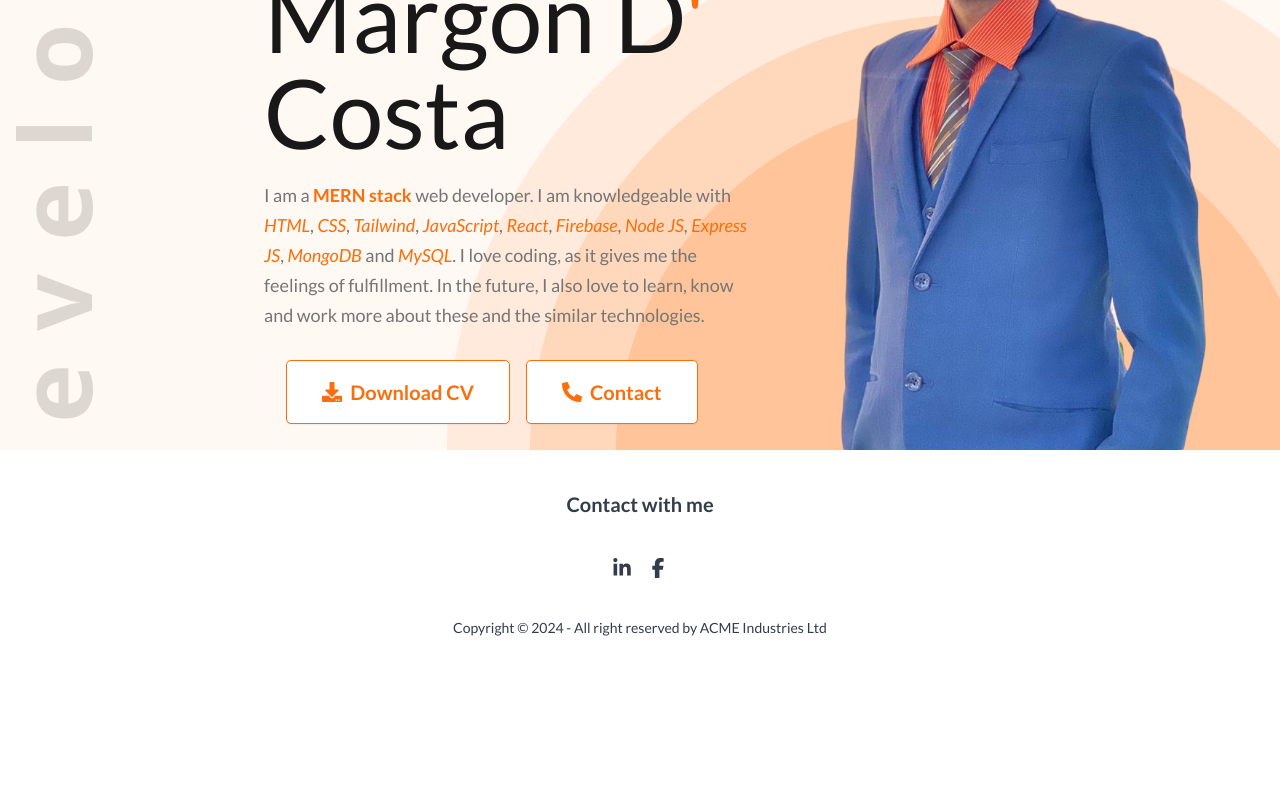
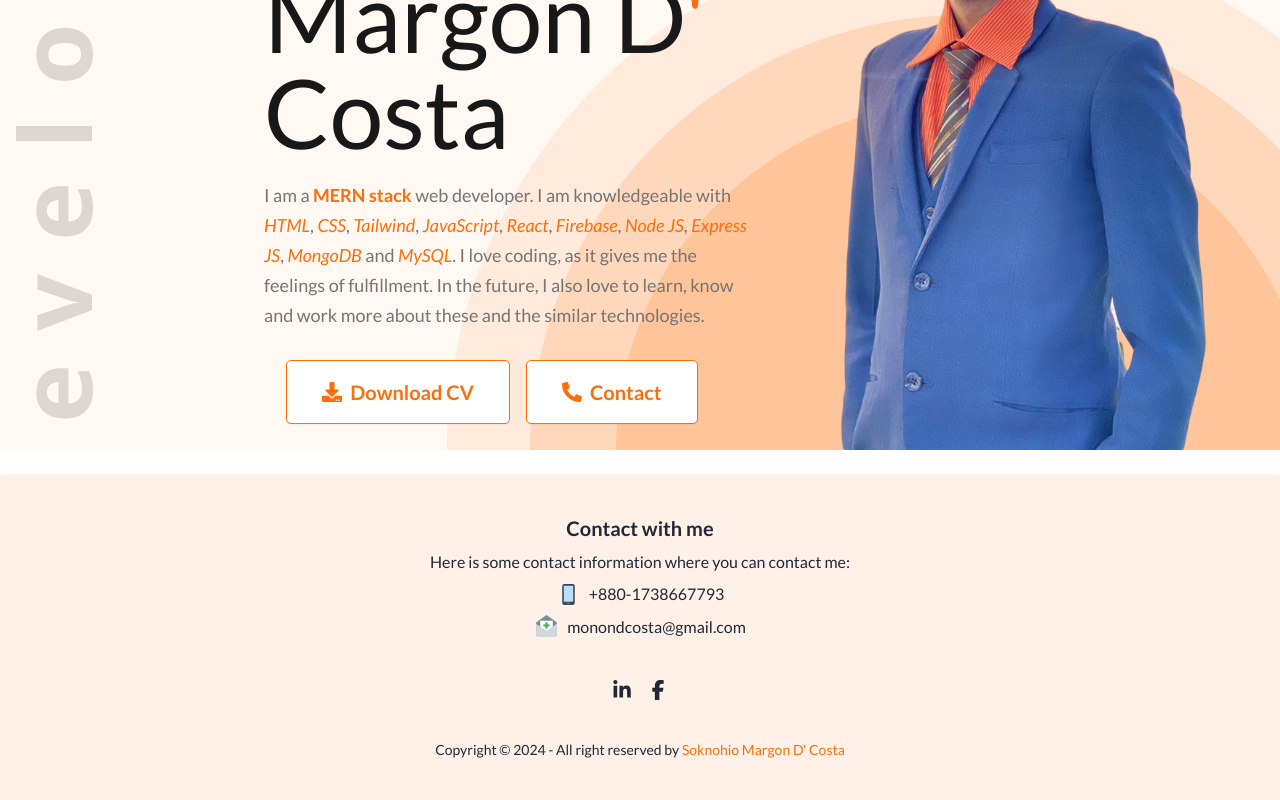
Before and after one commit to Marg0n/Portfolio, a React (Vite) app: page / in a window 1280 px wide. Shown: the part 338-1138 px from the top of the page. Before the commit the page ends 1016 px from the top, so only its background shows below. Built offline with nearby package versions, Linux system fonts and the light colour scheme.

Commit message:
update: footer

```diff
--- a/index.html
+++ b/index.html
@@ -1,5 +1,5 @@
 <!doctype html>
-<html lang="en">
+<html lang="en" data-theme="light">
   <head>
     <meta charset="UTF-8" />
     <link rel="icon" type="image/svg+xml" href="briefcase.gif" />
--- a/src/App.jsx
+++ b/src/App.jsx
@@ -5,7 +5,7 @@ import Heading from './components/Heading'
 function App() {
 
   return (
-    <div className='font-lato'>
+    <div className='font-lato space-y-6'>
 
       <Heading/>
 
--- a/src/components/Footer.jsx
+++ b/src/components/Footer.jsx
@@ -1,5 +1,6 @@
 import { FaFacebookF, FaLinkedinIn } from "react-icons/fa6";
 import { Link } from "react-router-dom";
+import { FcInvite, FcPhoneAndroid } from "react-icons/fc";
 
 
 const Footer = () => {
@@ -8,27 +9,38 @@ const Footer = () => {
 
     return (
         <>
-            <footer id='contact' className="footer footer-center  text-base-content rounded p-10">
+            <footer id='contact' className="footer footer-center  text-base-content rounded p-10  bg-opacity-10 bg-orange-500">
                 {/* <nav className="grid grid-flow-col gap-4">
                     <a className="link link-hover">About us</a>
                     <a className="link link-hover">Contact</a>
                     <a className="link link-hover">Jobs</a>
                     <a className="link link-hover">Press kit</a>
                 </nav> */}
-                <h3 className="text-xl font-bold">Contact with me</h3>
+                <div className="gap-2 ">
+                    <h3 className="text-xl font-bold">Contact with me</h3>
+                    <p className="space-y-2 text-base ">
+                        Here is some contact information where you can contact me: <br />
+                    </p>
+                    <div className="flex text-base gap-2">
+                        <FcPhoneAndroid size={25} /> +880-1738667793
+                    </div>
+                    <div className="flex text-base gap-2">
+                        <FcInvite size={25} /> monondcosta@gmail.com
+                    </div>
+                </div>
                 <nav>
                     <div className="grid grid-flow-col gap-4">
 
-                        <Link to='https://linkedin.com/in/sokhorio-margon-d-costa-885823193'  target="_blank" >
-                            <FaLinkedinIn  />
+                        <Link to='https://linkedin.com/in/sokhorio-margon-d-costa-885823193' target="_blank" className="hover:scale-110">
+                            <FaLinkedinIn />
                         </Link>
-                        <Link to='https://www.facebook.com/margon.dcosta/'  target="_blank" >
+                        <Link to='https://www.facebook.com/margon.dcosta/' target="_blank" className="hover:scale-110">
                             <FaFacebookF />
                         </Link>
                     </div>
                 </nav>
                 <aside>
-                    <p>Copyright © {new Date().getFullYear()} - All right reserved by ACME Industries Ltd</p>
+                    <p>Copyright © {new Date().getFullYear()} - All right reserved by <span className="hover:cursor-pointer primary-color" title="monondcosta@gmail.com">Soknohio Margon D&apos; Costa</span></p>
                 </aside>
             </footer>
         </>
```
